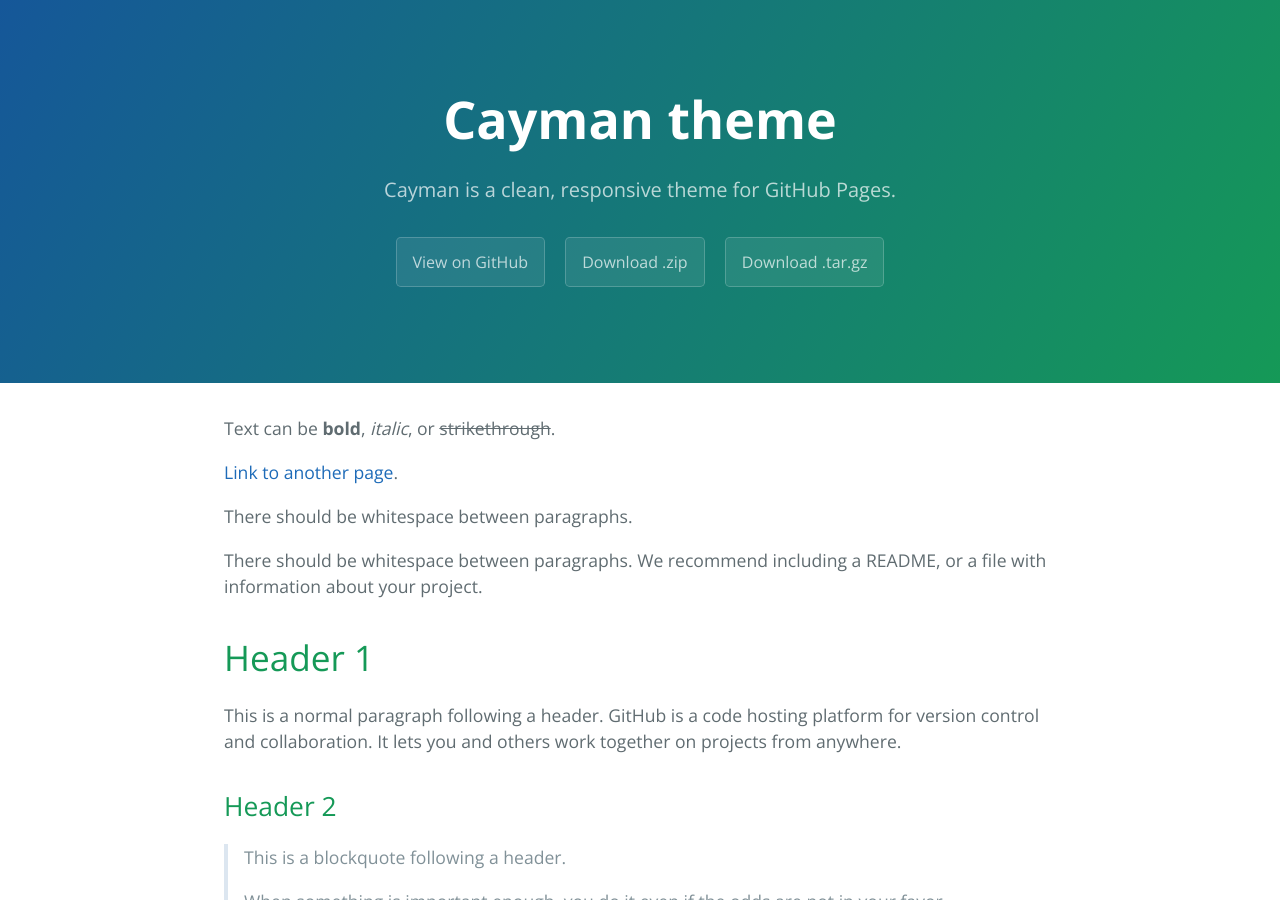
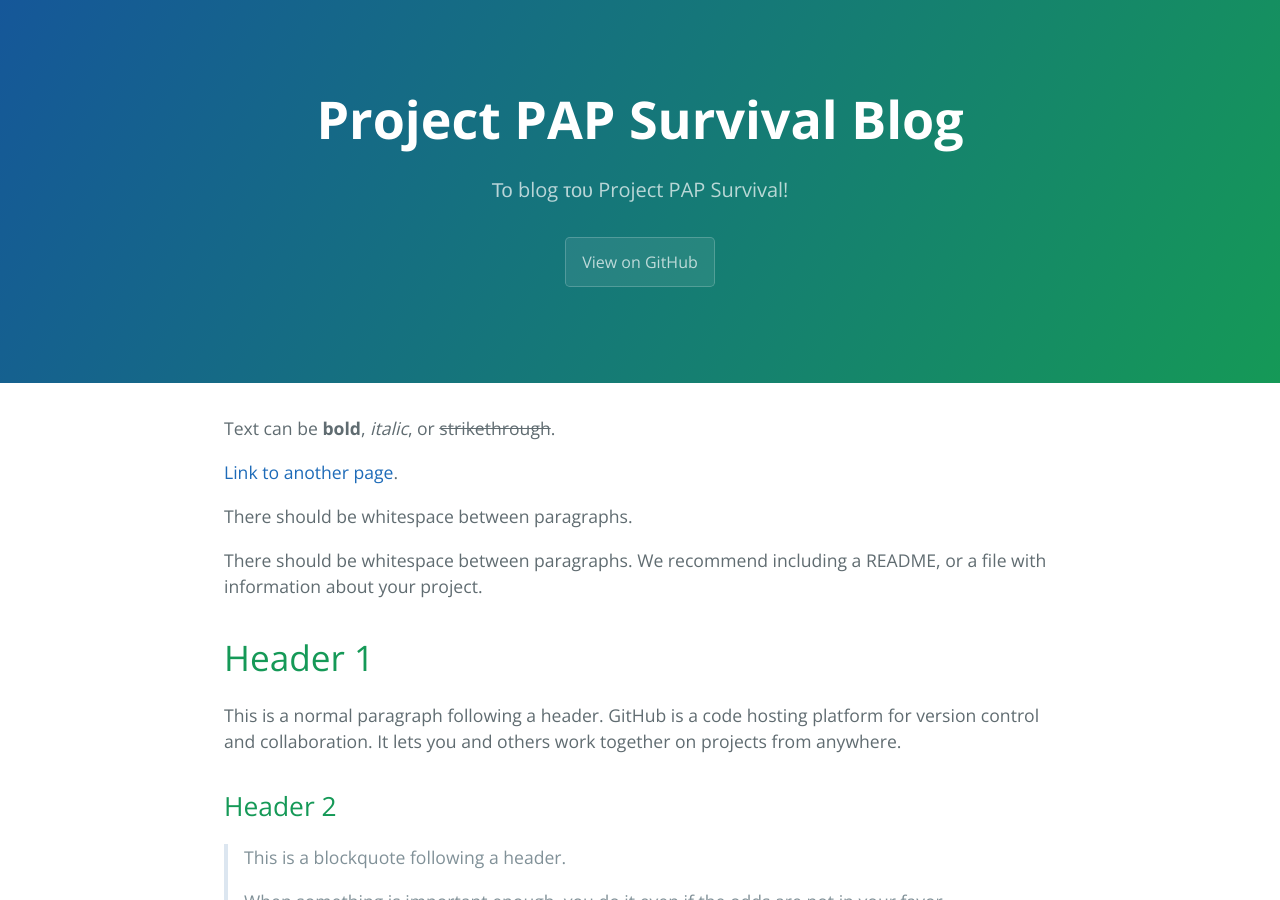
Before and after one commit to kostaspapoutsisweb/projectpapsurvivalblog, a Jekyll site: the page built from index.md, in a window 1280 px wide and 900 px high. Built offline with Jekyll 4.4.1, drawn with Linux system fonts in a browser that asks for light colours.

Commit message:
Update _config.yml

```diff
--- a/_config.yml
+++ b/_config.yml
@@ -1,6 +1,6 @@
-title: Cayman theme
-description: Cayman is a clean, responsive theme for GitHub Pages.
-show_downloads: true
+title: Project PAP Survival Blog
+description: Το blog του Project PAP Survival!
+show_downloads: false
 google_analytics:
 theme: jekyll-theme-cayman
 remote_theme: pages-themes/cayman@v0.2.0
```
